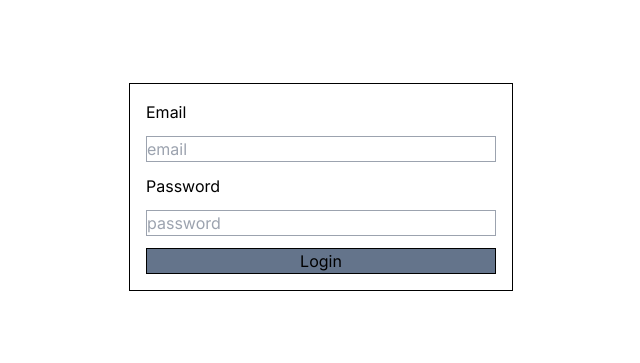
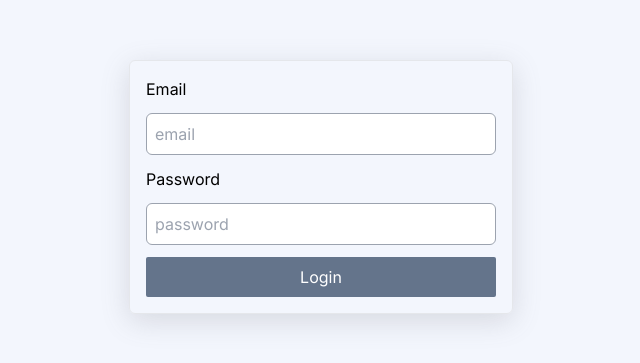
Before and after one commit to Tugbagundogdu/kargakarga, a Next.js app: page / in a window 1280 px wide. Shown: the part 213-576 px from the top of the page, without its empty margins (319-959 px from the left). Built offline with nearby package versions, Linux system fonts and the light colour scheme.

Commit message:
login updated

```diff
--- a/src/components/Login.js
+++ b/src/components/Login.js
@@ -32,13 +32,13 @@ const Login = () => {
 //tugba.gundgdu@gmail.com
 
   return (
-    <section className='flex justify-center items-center h-screen'>
-        <form action="" className='flex flex-col  justify-center w-96 border border-black p-4 space-y-3  ' onSubmit={handleSubmit}>
+    <section className='flex justify-center items-center h-screen bg-[#f3f6fd]'>
+        <form action="" className='flex flex-col  justify-center w-96 border border-gray p-4 space-y-3 rounded-md task-shadow ' onSubmit={handleSubmit}>
             <label htmlFor="">Email</label>
-            <input type="email" placeholder='email' value={email} onChange={(e) => setEmail(e.target.value)} className='border border-gray-400'/>
+            <input type="email" placeholder='email' value={email} onChange={(e) => setEmail(e.target.value)} className='border border-gray-400 outline-none p-2 rounded-md '/>
             <label htmlFor="">Password</label>
-            <input type="password" placeholder='password' value={password} onChange={(e) => setPassword(e.target.value)} className='border border-gray-400'/>
-            <button type='submit' className='border border-black bg-slate-500 ' >Login</button>
+            <input type="password" placeholder='password' value={password} onChange={(e) => setPassword(e.target.value)} className='border border-gray-400 outline-none rounded-md p-2 '/>
+            <button type='submit' className='p-2 rounded-sm text-white bg-slate-500 ' >Login</button>
         </form>
     </section>
 
```
